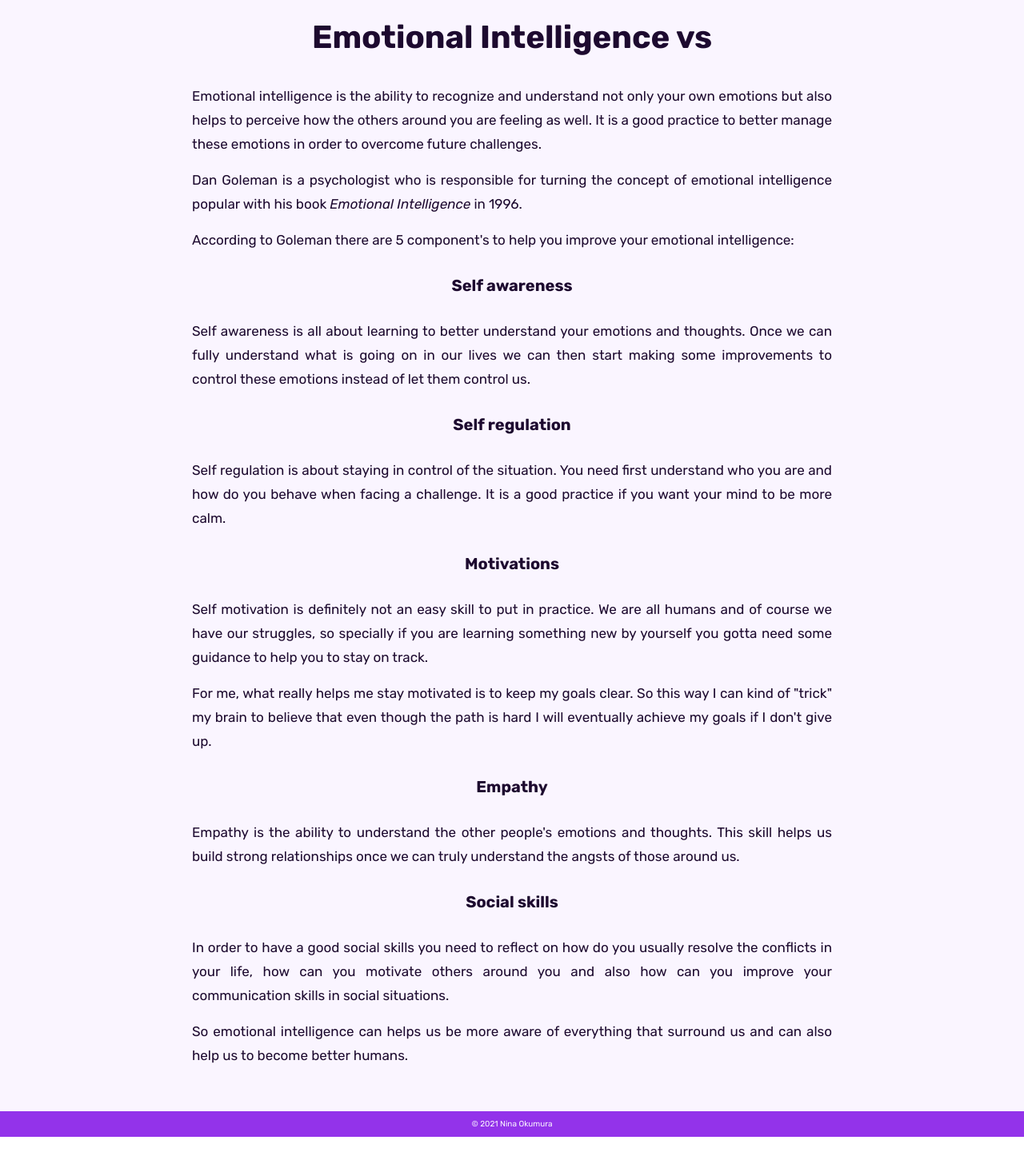
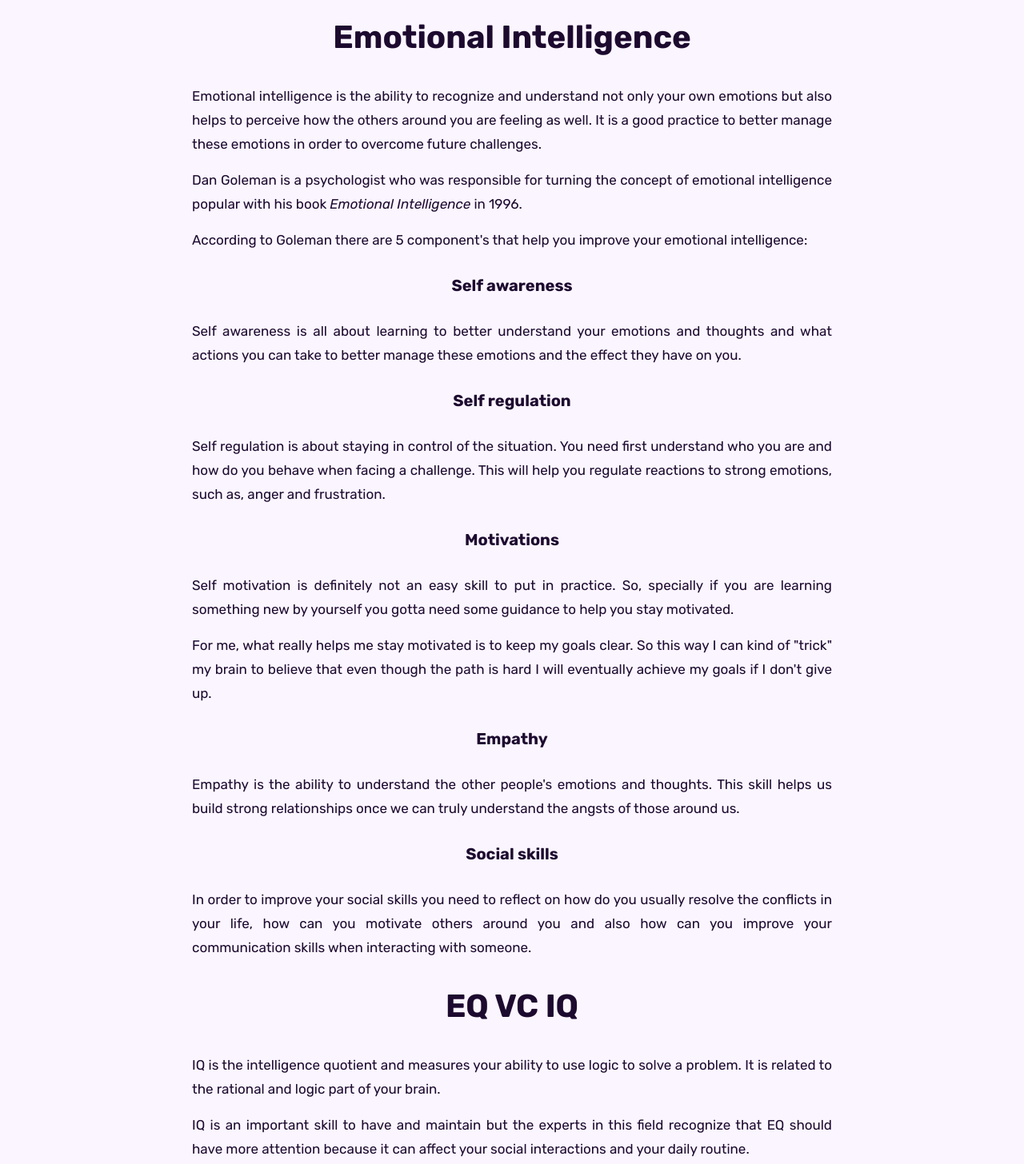
Before and after one commit to ninaokumura/ninaokumura.github.io, a plain HTML site: page blog/emotional-intelligence.html in a window 1280 px wide. Shown: the part 187-1643 px from the top of the page at 80% size. Before the commit the page ends 1609 px from the top, so only its background shows below. Drawn offline with Linux system fonts and the light colour scheme.

Commit message:
add content to the emotional intelligence

```diff
--- a/blog/emotional-intelligence.html
+++ b/blog/emotional-intelligence.html
@@ -26,7 +26,7 @@
 
       <main class="main-container">
         <article class="article-container">
-          <h2>Emotional Intelligence vs</h2>
+          <h2>Emotional Intelligence</h2>
           <p>
             Emotional intelligence is the ability to recognize and understand
             not only your own emotions but also helps to perceive how the others
@@ -35,39 +35,34 @@
           </p>
 
           <p>
-            Dan Goleman is a psychologist who is responsible for turning the
+            Dan Goleman is a psychologist who was responsible for turning the
             concept of emotional intelligence popular with his book
             <em>Emotional Intelligence</em> in 1996.
           </p>
 
           <p>
-            According to Goleman there are 5 component's to help you improve
+            According to Goleman there are 5 component's that help you improve
             your emotional intelligence:
-
-            <!-- What is Emotional Intelligence? How is it different to IQ? Why is it
-          important? -->
           </p>
 
           <h3 class="sub-heading">Self awareness</h3>
           <p>
             Self awareness is all about learning to better understand your
-            emotions and thoughts. Once we can fully understand what is going on
-            in our lives we can then start making some improvements to control
-            these emotions instead of let them control us.
+            emotions and thoughts and what actions you can take to better manage
+            these emotions and the effect they have on you.
           </p>
           <h3 class="sub-heading">Self regulation</h3>
           <p>
             Self regulation is about staying in control of the situation. You
             need first understand who you are and how do you behave when facing
-            a challenge. It is a good practice if you want your mind to be more
-            calm.
+            a challenge. This will help you regulate reactions to strong
+            emotions, such as, anger and frustration.
           </p>
           <h3 class="sub-heading">Motivations</h3>
           <p>
             Self motivation is definitely not an easy skill to put in practice.
-            We are all humans and of course we have our struggles, so specially
-            if you are learning something new by yourself you gotta need some
-            guidance to help you to stay on track.
+            So, specially if you are learning something new by yourself you
+            gotta need some guidance to help you stay motivated.
           </p>
           <p>
             For me, what really helps me stay motivated is to keep my goals
@@ -84,14 +79,21 @@
 
           <h3 class="sub-heading">Social skills</h3>
           <p>
-            In order to have a good social skills you need to reflect on how do
+            In order to improve your social skills you need to reflect on how do
             you usually resolve the conflicts in your life, how can you motivate
             others around you and also how can you improve your communication
-            skills in social situations.
+            skills when interacting with someone.
+          </p>
+          <h2>EQ VC IQ</h2>
+          <p>
+            IQ is the intelligence quotient and measures your ability to use
+            logic to solve a problem. It is related to the rational and logic
+            part of your brain.
           </p>
           <p>
-            So emotional intelligence can helps us be more aware of everything
-            that surround us and can also help us to become better humans.
+            IQ is an important skill to have and maintain but the experts in
+            this field recognize that EQ should have more attention because it
+            can affect your social interactions and your daily routine.
           </p>
         </article>
       </main>
```
